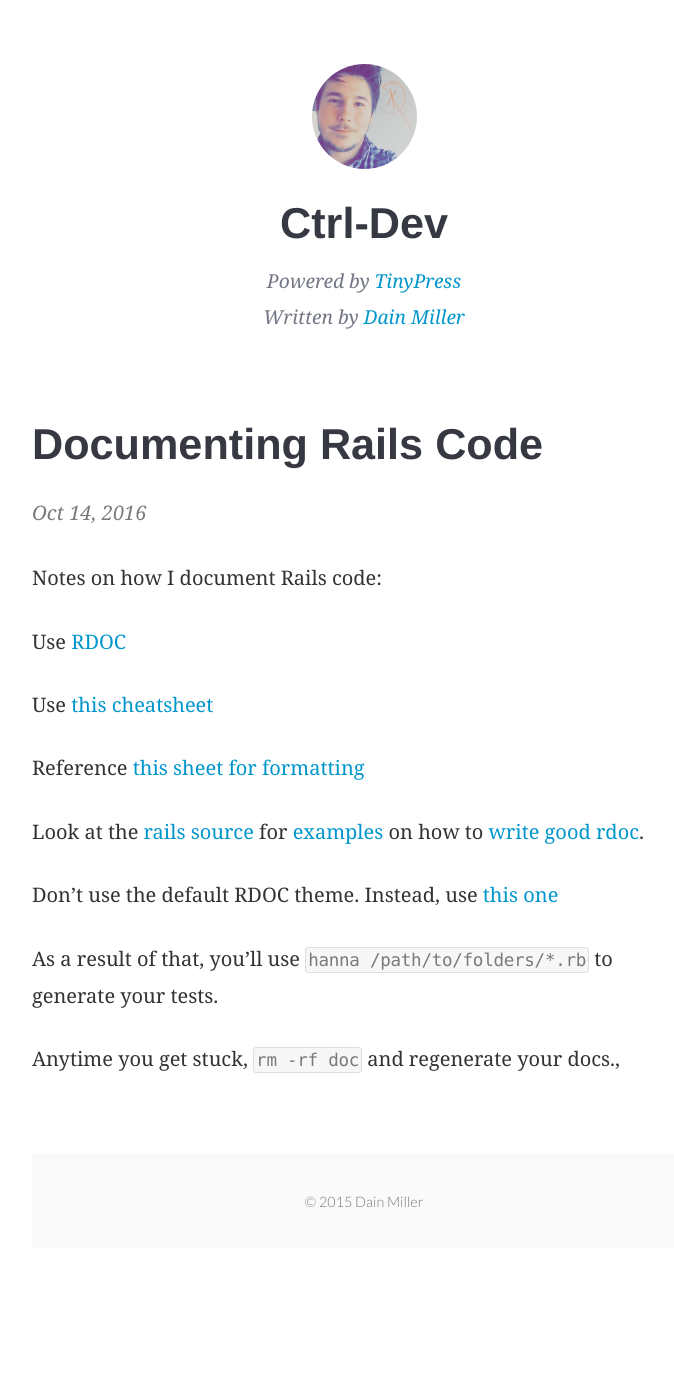
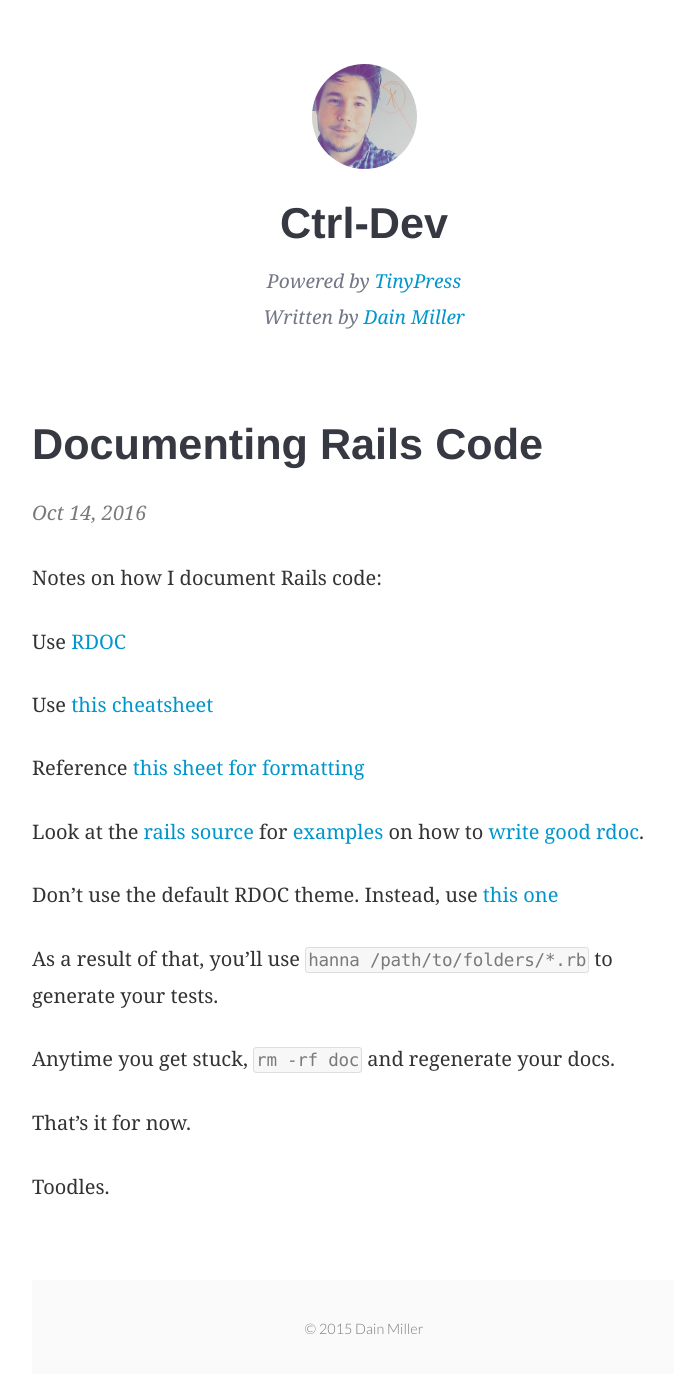
Before and after one commit to mraiur/dainmiller.github.io, a Jekyll site: the page built from _posts/2016-10-14-documenting-rails-code.markdown, in a window 1280 px wide. Shown: the whole page, without its empty margins (276-950 px from the left). Built offline with Jekyll 4.4.1, drawn with Linux system fonts in a browser that asks for light colours; before the commit the page ends 1253 px from its top, so only the background shows below that.

Commit message:
Update 2016-10-14-documenting-rails-code.markdown

```diff
--- a/_posts/2016-10-14-documenting-rails-code.markdown
+++ b/_posts/2016-10-14-documenting-rails-code.markdown
@@ -21,4 +21,8 @@ Don't use the default RDOC theme. Instead, use [this one](https://github.com/mis
 
 As a result of that, you'll use `hanna /path/to/folders/*.rb` to generate your tests.
 
-Anytime you get stuck, `rm -rf doc` and regenerate your docs.,
+Anytime you get stuck, `rm -rf doc` and regenerate your docs.
+
+That's it for now.
+
+Toodles.
```
